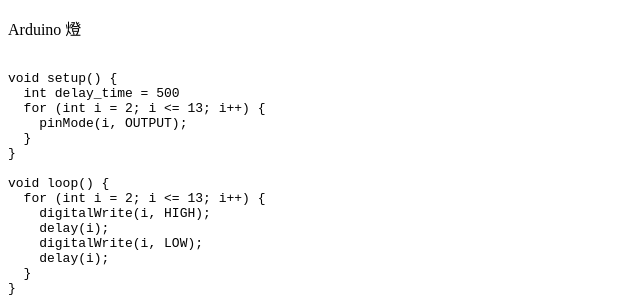
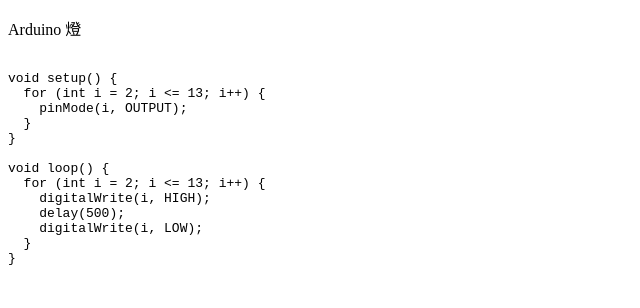
Before and after one commit to eran0926/arduino_codes, a plain HTML site: page index.html in a window 1280 px wide. Shown: the top 308 px of the page, without its empty margins (0-640 px from the left). Drawn offline with Linux system fonts and the light colour scheme.

Commit message:
Update index.html

```diff
--- a/index.html
+++ b/index.html
@@ -31,7 +31,6 @@
             <pre>
                 <code>
 void setup() {
-  int delay_time = 500
   for (int i = 2; i <= 13; i++) {
     pinMode(i, OUTPUT);
   }
@@ -40,9 +39,8 @@ void setup() {
 void loop() {
   for (int i = 2; i <= 13; i++) {
     digitalWrite(i, HIGH);
-    delay(i);
+    delay(500);
     digitalWrite(i, LOW);
-    delay(i);
   }
 }
                 </code>
```
